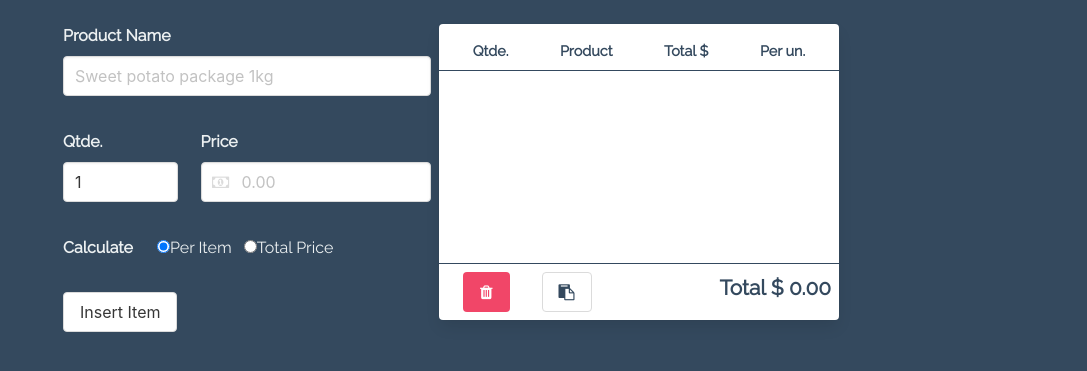
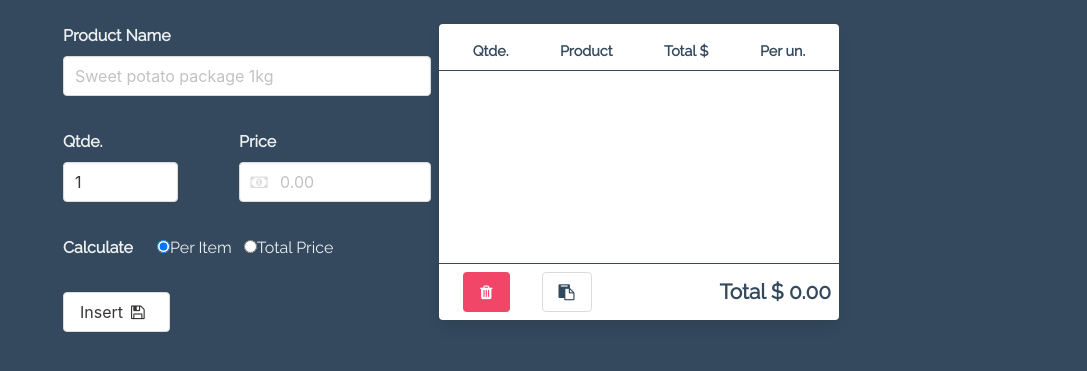
Before and after one commit to raulfdm/virtual-receipt, a website: page index.html in a window 1280 px wide. Shown: the part 117-488 px from the top of the page, without its empty margins (193-1280 px from the left). Drawn offline with nearby package versions, Linux system fonts and the light colour scheme; some packages are replaced by stand-ins of ours; a script that the page names is missing.

Commit message:
Added icon in insert-button and fix layout 360px width

```diff
--- a/index.html
+++ b/index.html
@@ -79,7 +79,7 @@
 
             </section>
             <section class="container__product-form__buttons">
-                <button class="button" id="btn-insert"  tabindex="6">Insert Item</button>
+                <button class="button" id="btn-insert"  tabindex="6">Insert <i class="fa fa-save" aria-hidden="true"></i></button>
             </section>
         </article>
 
--- a/src/css/index.css
+++ b/src/css/index.css
@@ -80,14 +80,16 @@ main.container {
 }
 
 .container__form-product__inputs__product-price {
-	width: 60%;
+	width: 50%;
 }
 
 
 .container__product-form__buttons {
 	margin: 2rem .5rem;
 }
-
+.container__product-form__buttons i{
+	margin: 0 .5rem;
+}
 
 /*List of Products*/
 
@@ -130,6 +132,7 @@ main.container {
 	font-size: 1.3rem;
 	border-top: 1px solid var(--primary);
 	display: flex;
+	align-items: center;
 	justify-content: space-between;
 }
 
@@ -184,7 +187,7 @@ main.container {
 	opacity: 0;
 }
 
-@media (min-width: 974px) {
+@media screen and (min-width: 974px) {
 	.container {
 		display: flex;
 		justify-content: space-between;
```
